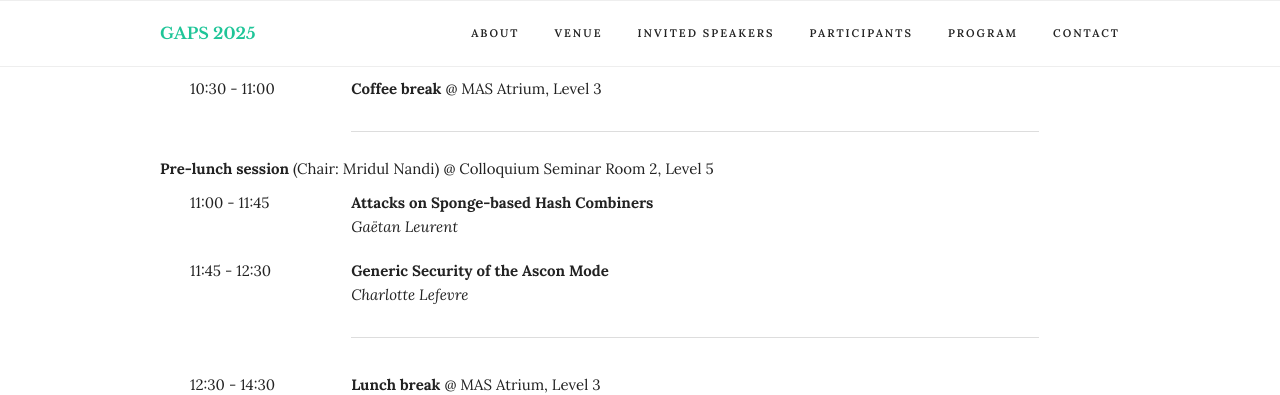
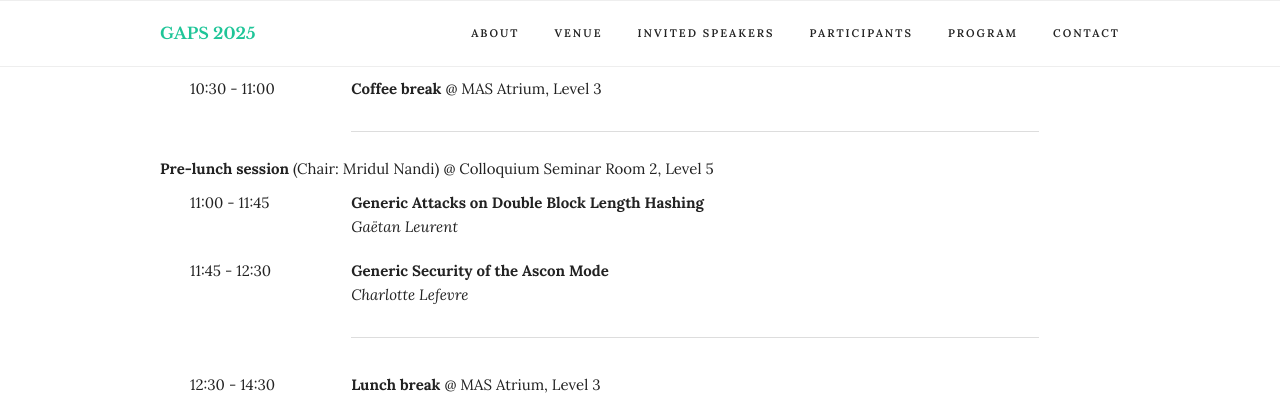
Before and after one commit to gapsworkshop/gaps2025, a Jekyll site: the page built from index.html, in a window 1280 px wide and 900 px high, scrolled down 3621 px. Shown: the top 395 px of the window. Built offline with Jekyll 4.4.1, drawn with Linux system fonts in a browser that asks for light colours.

Commit message:
Update title

```diff
--- a/_data/program.yml
+++ b/_data/program.yml
@@ -152,7 +152,7 @@
       chair: "Mridul Nandi"
       talks:
         - time: "11:00 - 11:45"
-          title: "Attacks on Sponge-based Hash Combiners"
+          title: "Generic Attacks on Double Block Length Hashing"
           speaker: "Gaëtan Leurent"
         - time: "11:45 - 12:30"
           title: "Generic Security of the Ascon Mode"
```
